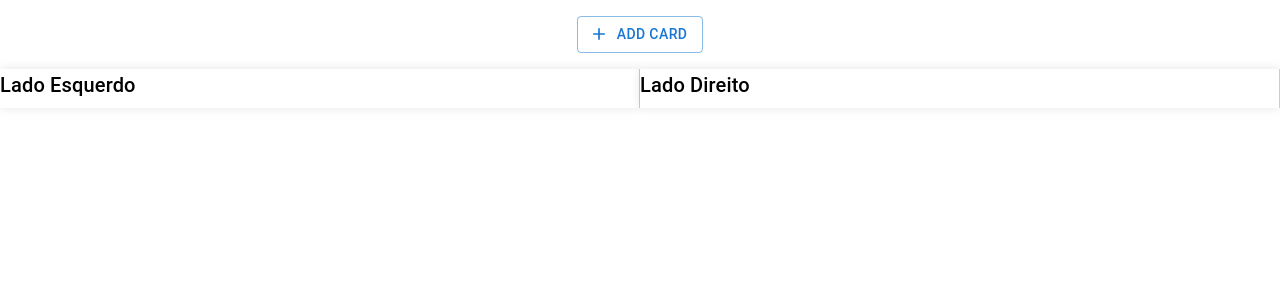
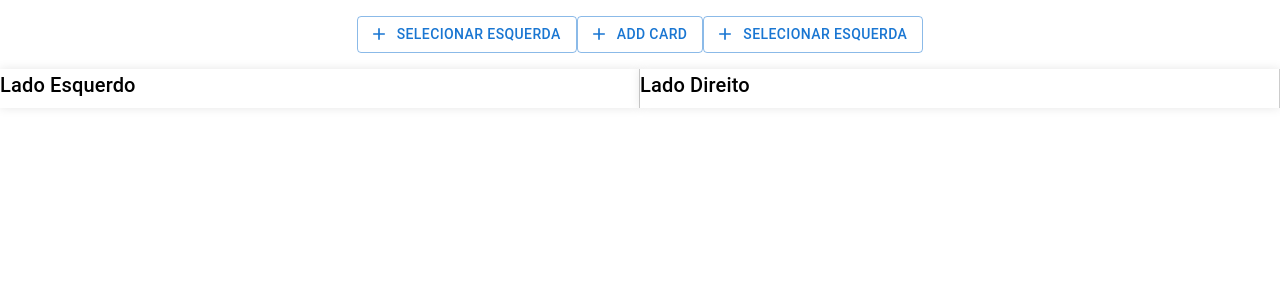
Before and after one commit to hugo-dutra/voice-for-ela, a React (Create React App) app: page / in a window 1280 px wide. Shown: the top 300 px of the page. Built offline with nearby package versions, Linux system fonts and the light colour scheme.

Commit message:
feat: added selector side buttons

```diff
--- a/src/components/buttons/ImageButton.tsx
+++ b/src/components/buttons/ImageButton.tsx
@@ -5,7 +5,6 @@ import { useState } from 'react';
 
 const ImageButton = () => {
   const [dialogOpen, setDialogOpen] = useState(false);
-
   return (
     <>
       <Button variant="outlined" startIcon={<AddIcon />} onClick={() => setDialogOpen(true)}  >
--- /dev/null
+++ b/src/components/buttons/selectLeftButton.tsx
@@ -0,0 +1,20 @@
+import Button from '@mui/material/Button';
+import AddIcon from '@mui/icons-material/Add';
+import AddCardDialog from '../dialogs/AddCard';
+import { useState } from 'react';
+
+const SelectLeftButton = () => {
+
+  const handleSelectLeft = () => {
+    console.log("Select Left");
+  }
+
+  return (
+    <>
+      <Button variant="outlined" startIcon={<AddIcon />} onClick={handleSelectLeft}  >
+        Selecionar Esquerda
+      </Button>
+    </>
+  );
+}
+export default SelectLeftButton;
--- /dev/null
+++ b/src/components/buttons/selectRightButton.tsx
@@ -0,0 +1,20 @@
+import Button from '@mui/material/Button';
+import AddIcon from '@mui/icons-material/Add';
+import AddCardDialog from '../dialogs/AddCard';
+import { useState } from 'react';
+
+const SelectRightButton = () => {
+
+  const handleSelectRight = () => {
+    console.log("Select Right");
+  }
+
+  return (
+    <>
+      <Button variant="outlined" startIcon={<AddIcon />} onClick={handleSelectRight}  >
+        Selecionar Esquerda
+      </Button>
+    </>
+  );
+}
+export default SelectRightButton;
--- a/src/screens/main/index.tsx
+++ b/src/screens/main/index.tsx
@@ -2,12 +2,29 @@ import { FC } from 'react';
 import Sider from '../../components/sider';
 import { ButtonWrapper, FlexContainer, SiderWrapper } from './style';
 import ImageButton from '../../components/buttons/ImageButton';
+import SelectLeftButton from '../../components/buttons/selectLeftButton';
+import SelectRightButton from '../../components/buttons/selectRightButton';
+import { Grid } from '@mui/material';
 
 export const MainScreen: FC = () => {
+
+
+  const arrayReactComponents = [
+    <SelectLeftButton />,
+    <ImageButton />,
+    <SelectRightButton />
+  ];
+
   return (
     <FlexContainer>
       <ButtonWrapper>
-        <ImageButton />
+        <Grid container direction="row">
+          {arrayReactComponents.map((component, index) => (
+            <Grid item key={`buttons-cotrol-${index}`}>
+              {component}
+            </Grid>
+          ))}
+        </Grid>
       </ButtonWrapper>
       <div style={{ width: '100%', display: 'flex' }}>
         <SiderWrapper>
--- a/src/store/CardProvider.tsx
+++ b/src/store/CardProvider.tsx
@@ -12,6 +12,8 @@ export type CardContextType = {
   setCards: React.Dispatch<React.SetStateAction<Card[]>>;
   removeCard: (card: Card) => void;
   addCard: (card: Card) => void;
+  selectLeftCards: () => Card[];
+  selectRightCards: () => Card[];
 }
 
 const CardContext = createContext<CardContextType | undefined>(undefined);
@@ -23,12 +25,15 @@ export const CardProvider: React.FC<{ children: React.ReactNode }> = ({ children
     setCards([...cards, card]);
   };
 
+  const selectLeftCards = () => cards.filter((card) => card.side === "left");
+  const selectRightCards = () => cards.filter((card) => card.side === "right");
+
   const removeCard = (card: Card) => {
     setCards(cards.filter((c) => c.title !== card.title));
   };
 
   return (
-    <CardContext.Provider value={{ cards, setCards, removeCard, addCard }}>
+    <CardContext.Provider value={{ cards, setCards, removeCard, addCard, selectLeftCards, selectRightCards }}>
       {children}
     </CardContext.Provider>
   );
```
